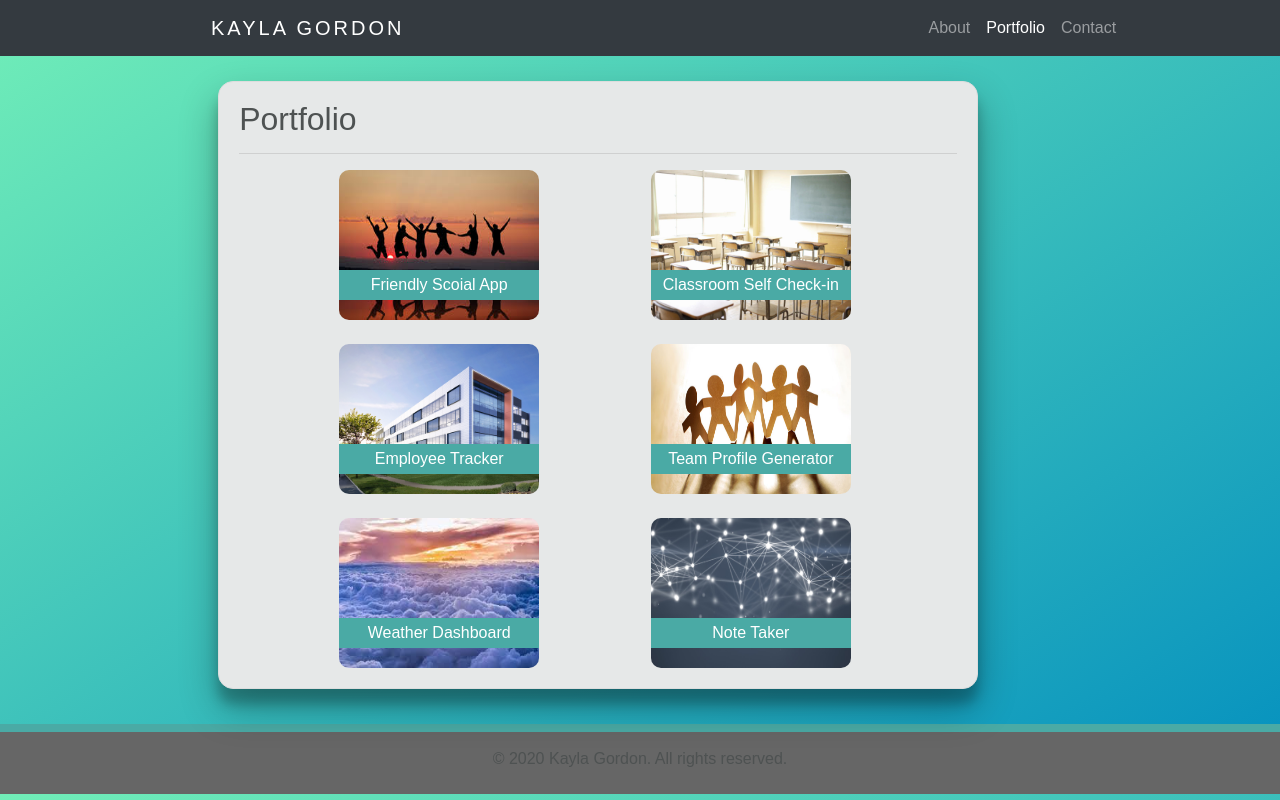
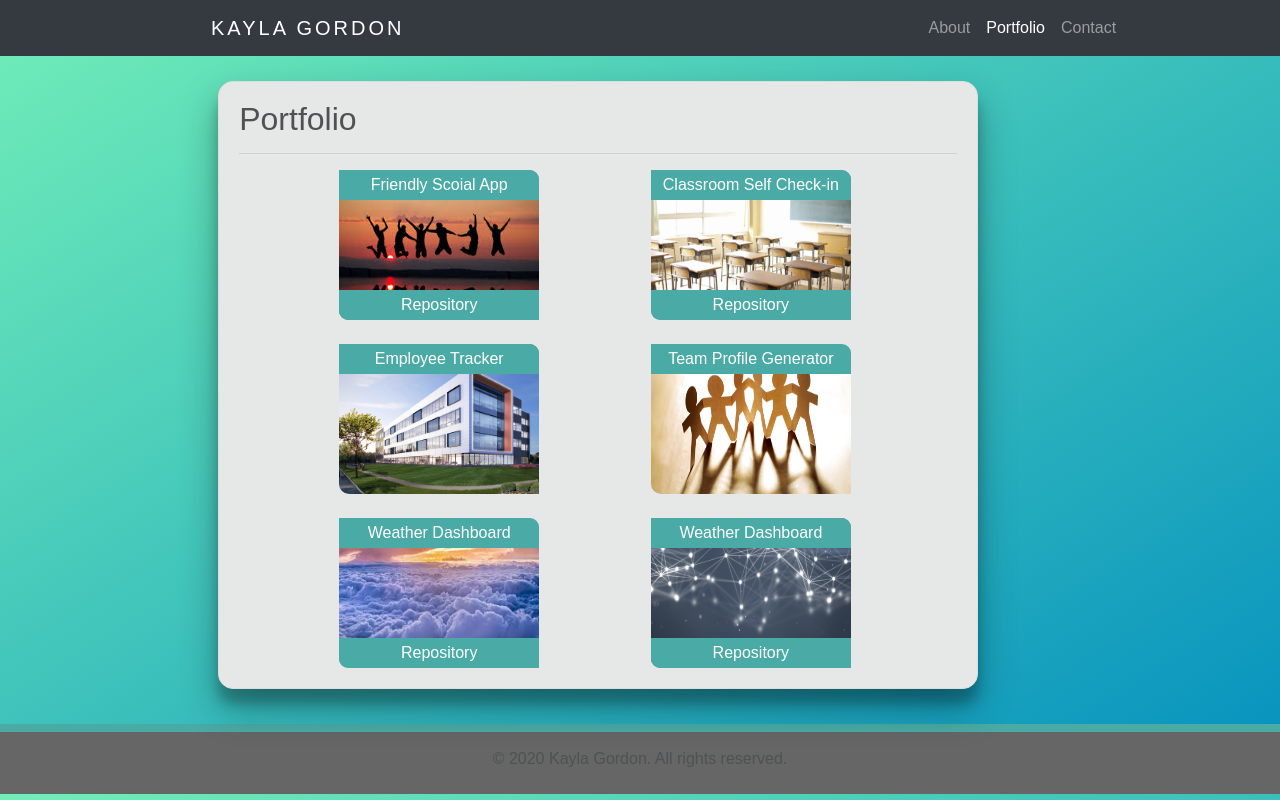
Before and after one commit to kayla8693/Responsive-Portfolio1, a plain HTML site: page portfolio.html in a window 1280 px wide. Drawn offline with nearby package versions, Linux system fonts and the light colour scheme.

Commit message:
updated portfolio pg

```diff
--- a/assets/css/style.css
+++ b/assets/css/style.css
@@ -83,7 +83,9 @@ body {
     height: 150px;
     width: 200px;
     margin-left: 100px;
-    border-radius: 10px;
+    border-bottom-left-radius: 10px;
+    border-top-right-radius: 10px;
+
 }
 
 .image:hover {
@@ -96,7 +98,7 @@ body {
 
 .image-text {
     position: absolute;
-    top: 100px;
+    top: 0px;
     left: 100px;
     background: #4aaaa5;
     color: white;
@@ -104,6 +106,20 @@ body {
     width: 200px;
     text-align: center;
     padding-top: 3px;
+    border-top-right-radius: 9px;
+}
+
+.image-text1 {
+    position: absolute;
+    top: 120px;
+    left: 100px;
+    background: #4aaaa5;
+    color: white;
+    height: 30px;
+    width: 200px;
+    text-align: center;
+    padding-top: 3px;
+    border-bottom-left-radius: 9px;
 }
 
 footer {
--- a/portfolio.html
+++ b/portfolio.html
@@ -63,18 +63,24 @@
         <div class="row">
           <div class="col-md-5">
             <div class="wrapper">
+              <img class="image img-fluid" src="assets/images/friends.jpg" />
               <a href="https://friendly-2020.herokuapp.com/" target="blank">
-                <img class="image img-fluid" id="panda" src="assets/images/friends.jpg" />
                 <p class="image-text">Friendly Scoial App</p>
+              </a>
+              <a href="https://github.com/kayla8693/friendly" target="blank">
+                <p class="image-text1">Repository</p>
               </a>
             </div>
           </div>
 
           <div class="col-md-5">
             <div class="wrapper">
+              <img class="image img-fluid" src="assets/images/classroom.jpg" />
               <a href="https://kayla8693.github.io/classroom-self-checkin" target="blank">
-                <img class="image img-fluid" id="panda" src="assets/images/classroom.jpg" />
                 <p class="image-text">Classroom Self Check-in</p>
+              </a>
+              <a href="https://github.com/kayla8693/classroom-self-checkin" target="blank">
+                <p class="image-text1">Repository</p>
               </a>
             </div>
           </div>
@@ -86,7 +92,7 @@
           <div class="col-md-5">
             <div class="wrapper">
               <a href="https://github.com/kayla8693/employee-tracker" target="blank">
-                <img class="image img-fluid" id="building" src="assets/images/building.jpg" />
+                <img class="image img-fluid" src="assets/images/building.jpg" />
                 <p class="image-text">Employee Tracker</p>
               </a>
             </div>
@@ -95,7 +101,7 @@
           <div class="col-md-5">
             <div class="wrapper">
               <a href="https://github.com/kayla8693/team-profile-generator" target="blank">
-                <img class="image img-fluid" id="paper-team" src="assets/images/paper-team.jpg" />
+                <img class="image img-fluid" src="assets/images/paper-team.jpg" />
                 <p class="image-text">Team Profile Generator</p>
               </a>
             </div>
@@ -106,18 +112,24 @@
         <div class="row">
           <div class="col-md-5">
             <div class="wrapper">
+              <img class="image img-fluid" src="assets/images/weather.jpg" />
               <a href="https://kayla8693.github.io/weather-dashboard/" target="blank">
-                <img class="image img-fluid" id="airpods" src="assets/images/weather.jpg" />
                 <p class="image-text">Weather Dashboard</p>
+              </a>
+              <a href="https://github.com/kayla8693/weather-dashboard" target="blank">
+                <p class="image-text1">Repository</p>
               </a>
             </div>
           </div>
 
           <div class="col-md-5">
             <div class="wrapper">
+              <img class="image img-fluid" src="assets/images/lights.jpeg" />
               <a href="https://note-taker-kg-2020.herokuapp.com/" target="blank">
-                <img class="image img-fluid" id="lights" src="assets/images/lights.jpeg" />
-                <p class="image-text">Note Taker</p>
+                <p class="image-text">Weather Dashboard</p>
+              </a>
+              <a href="https://github.com/kayla8693/note-taker1" target="blank">
+                <p class="image-text1">Repository</p>
               </a>
             </div>
           </div>
@@ -139,7 +151,3 @@
 </body>
 
 </html>
-
-</body>
-
-</html>
```
